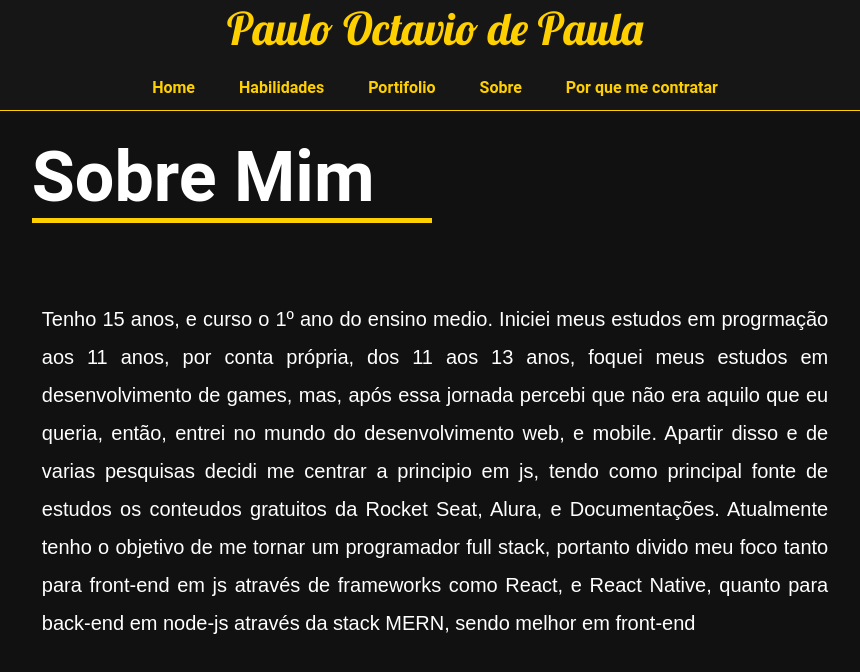
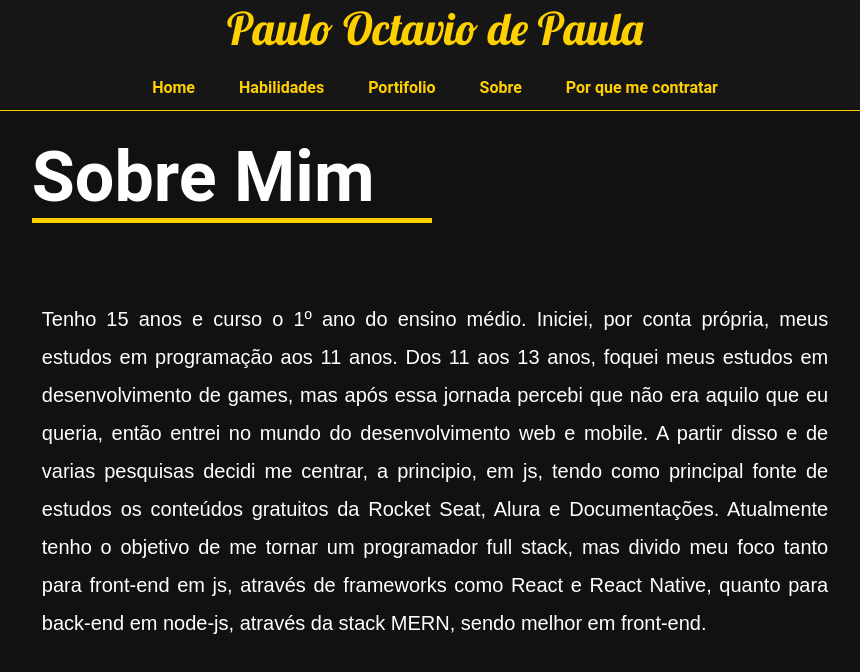
Before and after one commit to paulotavio787/curriculo, a React (Create React App) app: page /sobre in a window 1280 px wide. Shown: the top 672 px of the page, without its empty margins (205-1065 px from the left). Built offline with nearby package versions, Linux system fonts and the light colour scheme.

Commit message:
Ajustou ortografia

```diff
--- a/src/pages/Sobre/index.js
+++ b/src/pages/Sobre/index.js
@@ -9,17 +9,16 @@ const Sobre = () => {
                 <div>
                     <h1>Sobre Mim</h1>
                     <p>
-                        Tenho 15 anos, e curso o 1º ano do ensino medio.
-                        Iniciei meus estudos em progrmação aos 11 anos,
-                        por conta própria, dos 11 aos 13 anos, foquei meus estudos
-                        em desenvolvimento de games, mas, após essa jornada percebi
-                        que não era aquilo que eu queria, então, entrei no mundo do
-                        desenvolvimento web, e mobile. Apartir disso e de varias pesquisas
-                        decidi me centrar a principio em js, tendo como principal fonte de
-                        estudos os conteudos gratuitos da Rocket Seat, Alura, e Documentações.
-                        Atualmente tenho o objetivo de me tornar um programador full stack, portanto
-                        divido meu foco tanto para front-end em js através de frameworks como React, e
-                        React Native, quanto para back-end em node-js através da stack MERN, sendo melhor em front-end
+                    Tenho 15 anos e curso o 1º ano do ensino médio.
+                    Iniciei, por conta própria, meus estudos em programação aos 11 anos.
+                    Dos 11 aos 13 anos, foquei meus estudos em desenvolvimento de games,
+                    mas após essa jornada percebi que não era aquilo que eu queria, então
+                    entrei no mundo do desenvolvimento web e mobile. A partir disso e de
+                    varias pesquisas decidi me centrar, a principio, em js, tendo como principal
+                    fonte de estudos os conteúdos gratuitos da Rocket Seat, Alura e Documentações.
+                    Atualmente tenho o objetivo de me tornar um programador full stack, mas divido
+                    meu foco tanto para front-end em js, através de frameworks como React e React Native,
+                    quanto para back-end em node-js, através da stack MERN, sendo melhor em front-end.
                     </p>
                 </div>
 
```
